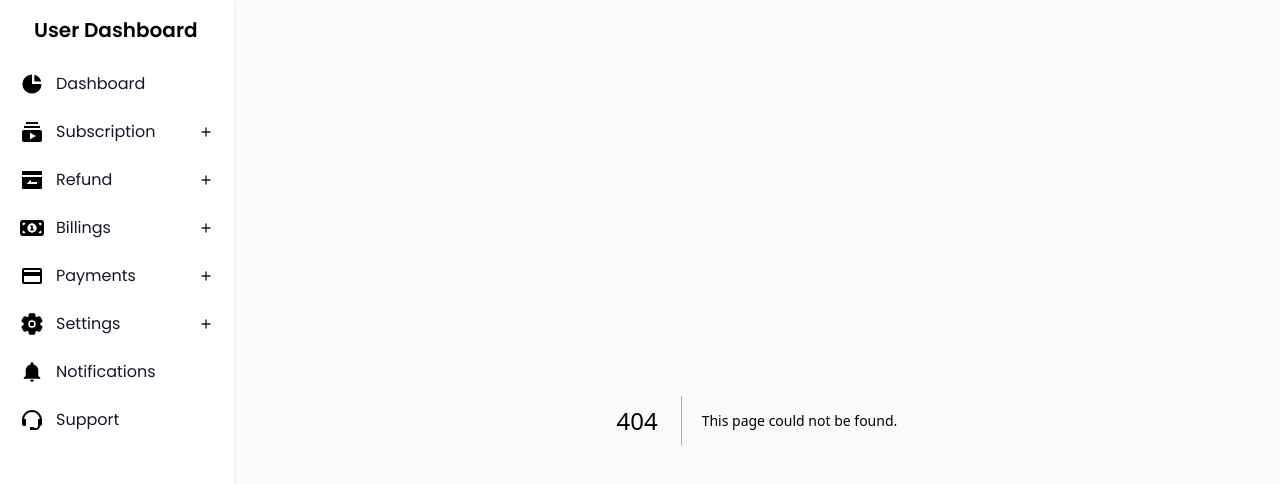
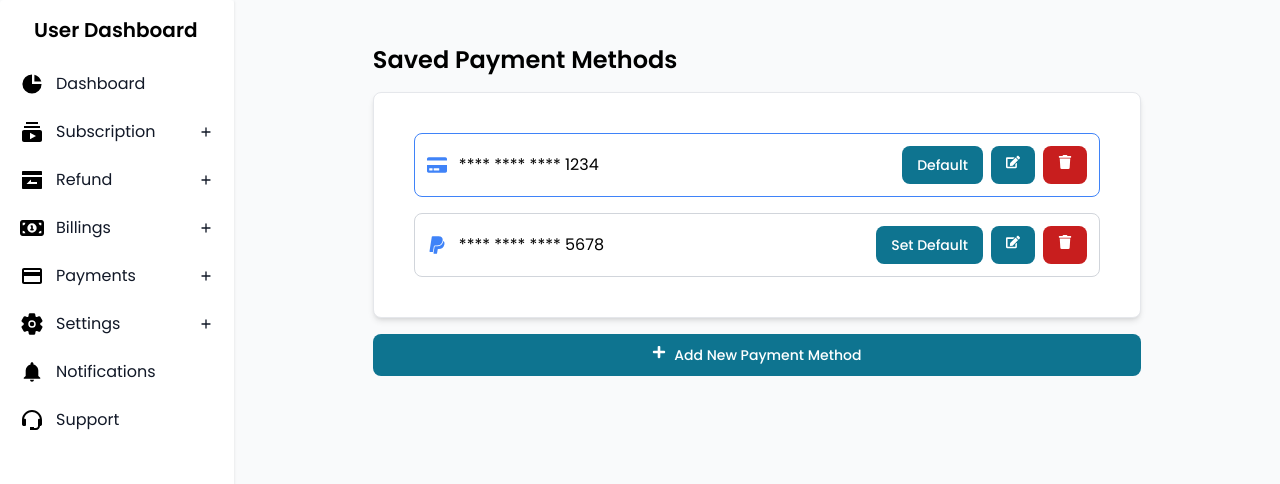
Before and after one commit to sysfoc/car-dealer-demo, a Next.js app: page /user/dashboard/payment/gateway in a window 1280 px wide. Before the commit this address had no page. Shown: the top 484 px of the page. Built offline with nearby package versions, Linux system fonts and the light colour scheme.

Commit message:
Design the Payment Method Section, Addition, Deletion And Editing Card Details

```diff
--- /dev/null
+++ b/app/(user)/user/dashboard/payment/gateway/page.jsx
@@ -0,0 +1,212 @@
+"use client";
+import { useState } from "react";
+import { Button, Modal, Card, Label, TextInput, Select } from "flowbite-react";
+import {
+  FaPaypal,
+  FaCreditCard,
+  FaTrash,
+  FaEdit,
+  FaPlus,
+} from "react-icons/fa";
+
+export default function PaymentGateway() {
+  const [paymentMethods, setPaymentMethods] = useState([
+    { id: 1, type: "Credit Card", details: "**** **** **** 1234" },
+    { id: 2, type: "PayPal", details: "**** **** **** 5678" },
+  ]);
+  const [defaultMethod, setDefaultMethod] = useState(1);
+  const [isEditModalOpen, setEditModalOpen] = useState(false);
+  const [isDeleteModalOpen, setDeleteModalOpen] = useState(false);
+  const [isAddModalOpen, setAddModalOpen] = useState(false);
+  const [selectedMethod, setSelectedMethod] = useState(null);
+  const [newPayment, setNewPayment] = useState({ type: "", details: "" });
+
+  const handleRemove = (id) => {
+    setPaymentMethods(paymentMethods.filter((method) => method.id !== id));
+    setDeleteModalOpen(false);
+  };
+
+  const formatCardNumber = (number) => {
+    const sanitized = number.replace(/\D/g, "");
+    if (sanitized.length <= 16)
+      return sanitized.replace(/(.{4})/g, "$1 ").trim();
+    return sanitized.replace(/(.{4})(?=.{4})/g, "$1 ").slice(0, -5) + " ****";
+  };
+
+  const handleAddPayment = () => {
+    const formattedDetails =
+      newPayment.type === "Credit Card"
+        ? formatCardNumber(newPayment.details)
+        : newPayment.details;
+    setPaymentMethods([
+      ...paymentMethods,
+      { id: Date.now(), type: newPayment.type, details: formattedDetails },
+    ]);
+    setAddModalOpen(false);
+    setNewPayment({ type: "", details: "" });
+  };
+
+  const handleEditPayment = () => {
+    setPaymentMethods(
+      paymentMethods.map((method) =>
+        method.id === selectedMethod.id
+          ? {
+              ...method,
+              details:
+                selectedMethod.type === "Credit Card"
+                  ? formatCardNumber(selectedMethod.details)
+                  : selectedMethod.details,
+            }
+          : method
+      )
+    );
+    setEditModalOpen(false);
+  };
+
+  return (
+    <div className='max-w-3xl mx-auto py-6'>
+      <h2 className='text-2xl font-semibold mb-4'>Saved Payment Methods</h2>
+      <Card className='p-4 space-y-4'>
+        {paymentMethods.map((method) => (
+          <div
+            key={method.id}
+            className={`flex justify-between items-center p-3 rounded-lg border ${
+              defaultMethod === method.id
+                ? "border-blue-500"
+                : "border-gray-300"
+            }`}
+          >
+            <div className='flex items-center space-x-3'>
+              {method.type === "Credit Card" ? (
+                <FaCreditCard className='text-blue-500 text-xl' />
+              ) : (
+                <FaPaypal className='text-blue-500 text-xl' />
+              )}
+              <span>{method.details}</span>
+            </div>
+            <div className='flex space-x-2'>
+              <Button size='sm' onClick={() => setDefaultMethod(method.id)}>
+                {defaultMethod === method.id ? "Default" : "Set Default"}
+              </Button>
+              <Button
+                size='sm'
+                onClick={() => {
+                  setSelectedMethod(method);
+                  setEditModalOpen(true);
+                }}
+              >
+                <FaEdit />
+              </Button>
+              <Button
+                size='sm'
+                color='failure'
+                onClick={() => {
+                  setSelectedMethod(method);
+                  setDeleteModalOpen(true);
+                }}
+              >
+                <FaTrash />
+              </Button>
+            </div>
+          </div>
+        ))}
+      </Card>
+      <Button className='mt-4 w-full' onClick={() => setAddModalOpen(true)}>
+        <FaPlus className='mr-2' /> Add New Payment Method
+      </Button>
+
+      {/* Edit Modal */}
+      <Modal show={isEditModalOpen} onClose={() => setEditModalOpen(false)}>
+        <Modal.Header>Edit Payment Method</Modal.Header>
+        <Modal.Body>
+          <Label>Payment Type</Label>
+          <Select
+            value={selectedMethod?.type}
+            onChange={(e) =>
+              setSelectedMethod({ ...selectedMethod, type: e.target.value })
+            }
+          >
+            <option value='Credit Card'>Credit Card</option>
+            <option value='PayPal'>PayPal</option>
+          </Select>
+          <Label className='mt-4'>Payment Details</Label>
+          <TextInput
+            type='text'
+            value={selectedMethod?.details || ""}
+            onChange={(e) =>
+              setSelectedMethod({
+                ...selectedMethod,
+                details:
+                  selectedMethod.type === "Credit Card"
+                    ? formatCardNumber(e.target.value)
+                    : e.target.value,
+              })
+            }
+          />
+        </Modal.Body>
+        <Modal.Footer>
+          <Button onClick={handleEditPayment}>Save Changes</Button>
+          <Button color='gray' onClick={() => setEditModalOpen(false)}>
+            Cancel
+          </Button>
+        </Modal.Footer>
+      </Modal>
+
+      <Modal show={isDeleteModalOpen} onClose={() => setDeleteModalOpen(false)}>
+        <Modal.Header>Confirm Deletion</Modal.Header>
+        <Modal.Body>
+          <p>Are you sure you want to remove {selectedMethod?.details}?</p>
+        </Modal.Body>
+        <Modal.Footer>
+          <Button
+            color='failure'
+            onClick={() => handleRemove(selectedMethod?.id)}
+          >
+            Delete
+          </Button>
+          <Button color='gray' onClick={() => setDeleteModalOpen(false)}>
+            Cancel
+          </Button>
+        </Modal.Footer>
+      </Modal>
+
+      {/* Add Modal */}
+      <Modal show={isAddModalOpen} onClose={() => setAddModalOpen(false)}>
+        <Modal.Header>Add New Payment Method</Modal.Header>
+        <Modal.Body>
+          <Label>Payment Type</Label>
+          <Select
+            value={newPayment.type}
+            onChange={(e) =>
+              setNewPayment({ ...newPayment, type: e.target.value })
+            }
+          >
+            <option value='Credit Card'>Credit Card</option>
+            <option value='PayPal'>PayPal</option>
+          </Select>
+          <Label className='mt-4'>Payment Details</Label>
+          <TextInput
+            type='text'
+            placeholder='Enter details'
+            value={newPayment.details}
+            onChange={(e) =>
+              setNewPayment({
+                ...newPayment,
+                details:
+                  newPayment.type === "Credit Card"
+                    ? formatCardNumber(e.target.value)
+                    : e.target.value,
+              })
+            }
+          />
+        </Modal.Body>
+        <Modal.Footer>
+          <Button onClick={handleAddPayment}>Add</Button>
+          <Button color='gray' onClick={() => setAddModalOpen(false)}>
+            Cancel
+          </Button>
+        </Modal.Footer>
+      </Modal>
+    </div>
+  );
+}
--- a/app/layout.tsx
+++ b/app/layout.tsx
@@ -21,7 +21,7 @@ export default function RootLayout({
 }>) {
   return (
     <html lang="en">
-      <body className={`${poppins.className} antialiased bg-gray-50/95 max-w-7xl mx-auto`}>
+      <body className={`${poppins.className} antialiased bg-gray-50/95 max-w-[1680px] mx-auto`}>
       <LayoutWrapper>{children}</LayoutWrapper>
       </body>
     </html>
```
